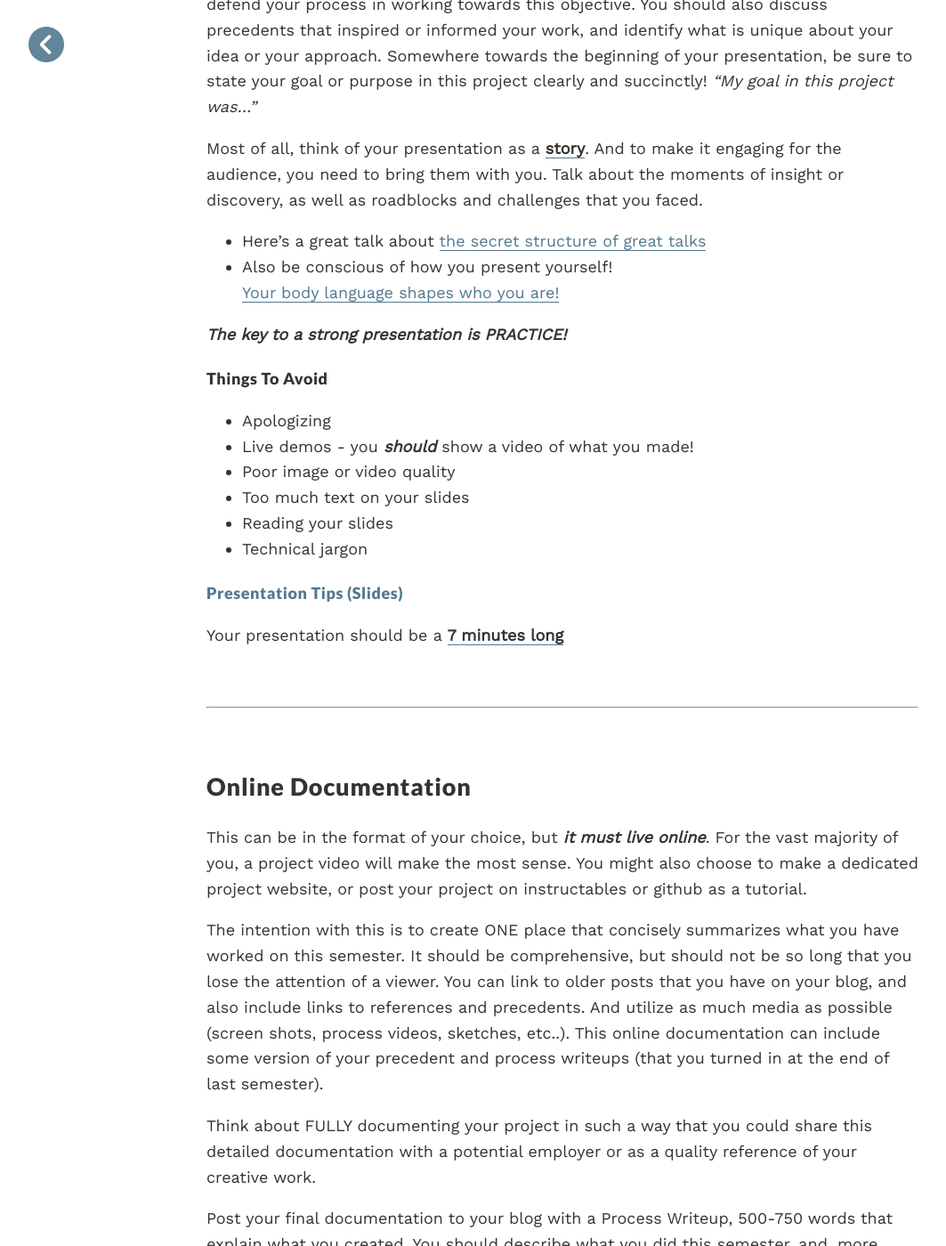
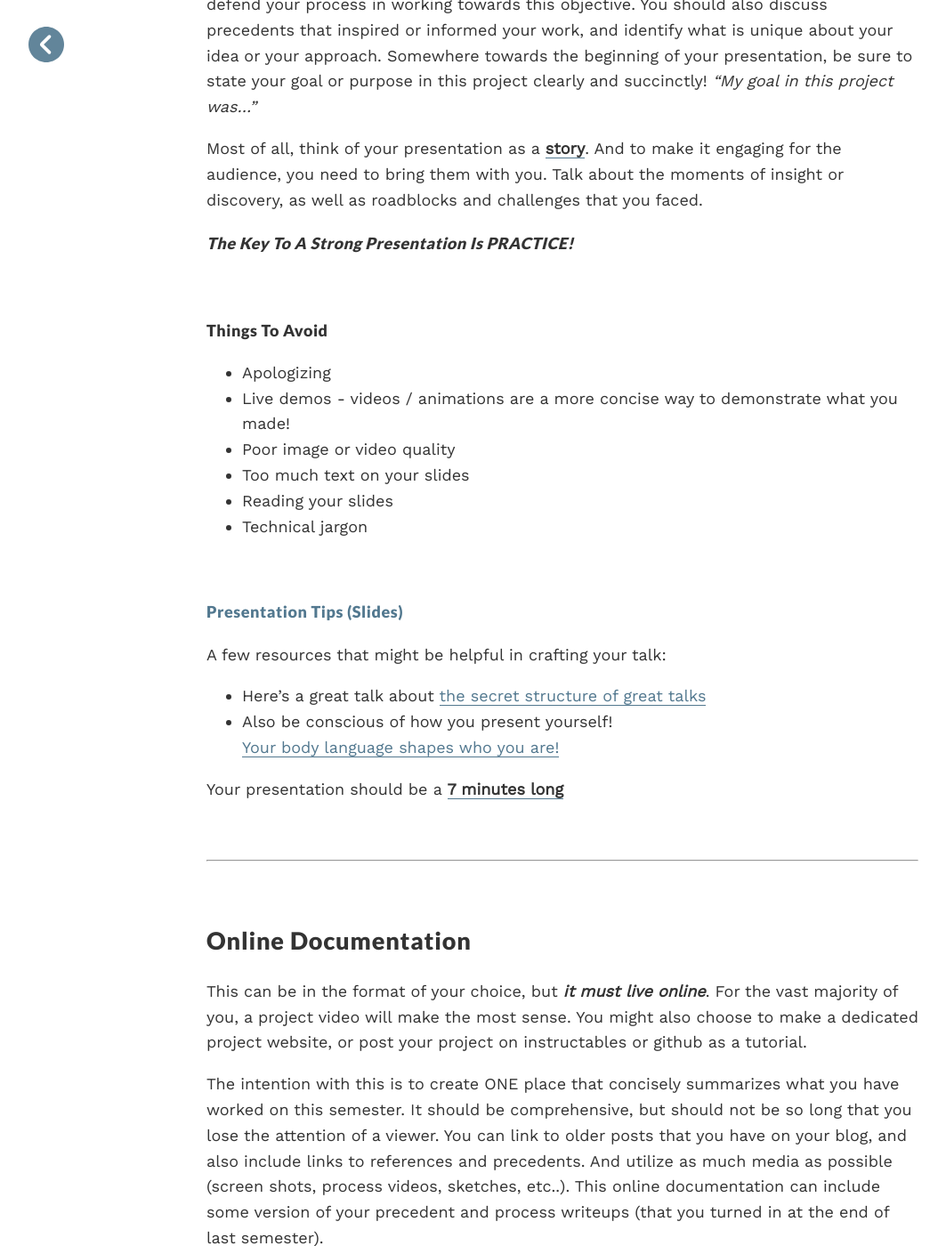
Before and after one commit to coloringchaos/capstone-f17, a Jekyll site: the page built from otherpages/deliverables.md, in a window 1280 px wide and 1400 px high, scrolled down 794 px. Shown: the whole window at 89% size, without its empty margins (8-1071 px from the left). Built offline with Jekyll 4.4.1, drawn with Linux system fonts in a browser that asks for light colours.

Commit message:
deliverables

```diff
--- a/otherpages/deliverables.md
+++ b/otherpages/deliverables.md
@@ -24,22 +24,28 @@ This presentation is an opportunity for you to share what you have created and r
 
 Most of all, think of your presentation as a <span class="underlined">**story**</span>. And to make it engaging for the audience, you need to bring them with you. Talk about the moments of insight or discovery, as well as roadblocks and challenges that you faced.
 
-+ Here’s a great talk about <span class="underlined">[the secret structure of great talks](https://www.ted.com/talks/nancy_duarte_the_secret_structure_of_great_talks)</span>
-+ Also be conscious of how you present yourself! <br><span class="underlined">[Your body language shapes who you are!](https://www.ted.com/talks/amy_cuddy_your_body_language_shapes_who_you_are)</span>
+#### ***The key to a strong presentation is PRACTICE!***
 
-***The key to a strong presentation is PRACTICE!***
-
+<br>
 
 #### Things to Avoid
 
 + Apologizing
-+ Live demos - you ***should*** show a video of what you made!
++ Live demos - videos / animations are a more concise way to demonstrate what you made!
 + Poor image or video quality
 + Too much text on your slides
 + Reading your slides
 + Technical jargon
 
+<br>
+
 #### [Presentation Tips (slides)](https://docs.google.com/a/colorado.edu/presentation/d/1jfoPLamRvxa8YFGYEvU7W-SMV7aAQvj4LBcIOIu35uE/edit?usp=sharing)
+
+A few resources that might be helpful in crafting your talk:
+
++ Here’s a great talk about <span class="underlined">[the secret structure of great talks](https://www.ted.com/talks/nancy_duarte_the_secret_structure_of_great_talks)</span>
++ Also be conscious of how you present yourself! <br><span class="underlined">[Your body language shapes who you are!](https://www.ted.com/talks/amy_cuddy_your_body_language_shapes_who_you_are)</span>
+
 
 Your presentation should be a <span class="underlined">**7 minutes long**</span><br>
 
@@ -96,4 +102,4 @@ Post your final documentation to your blog with a Process Writeup, 500-750 words
 
 Write 1-2 paragraphs reflecting on your own performance this semester. What went smoothly for you, and what was challenging? Overall, how do you feel about the work you produced? What grade do you feel you should earn for your work this semester and why?
 
-Send this self evaluation and a link to your online documentation to me <span class="underlined">**Wednesday, December 20th by midnight**</span>
+Send this self evaluation and a link to your online documentation to me <br> <span class="underlined">**Wednesday, December 20th by midnight**</span>
```
